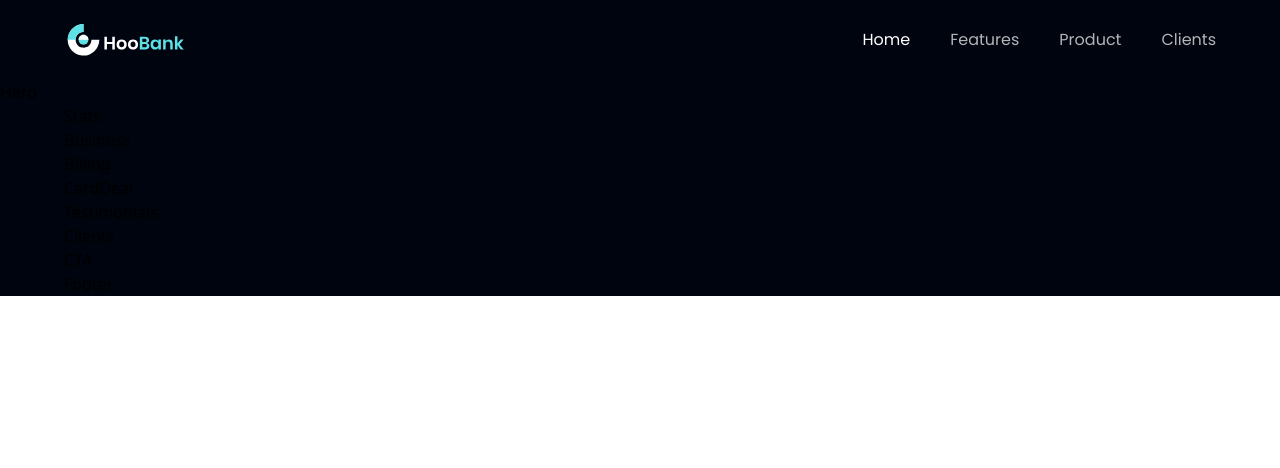
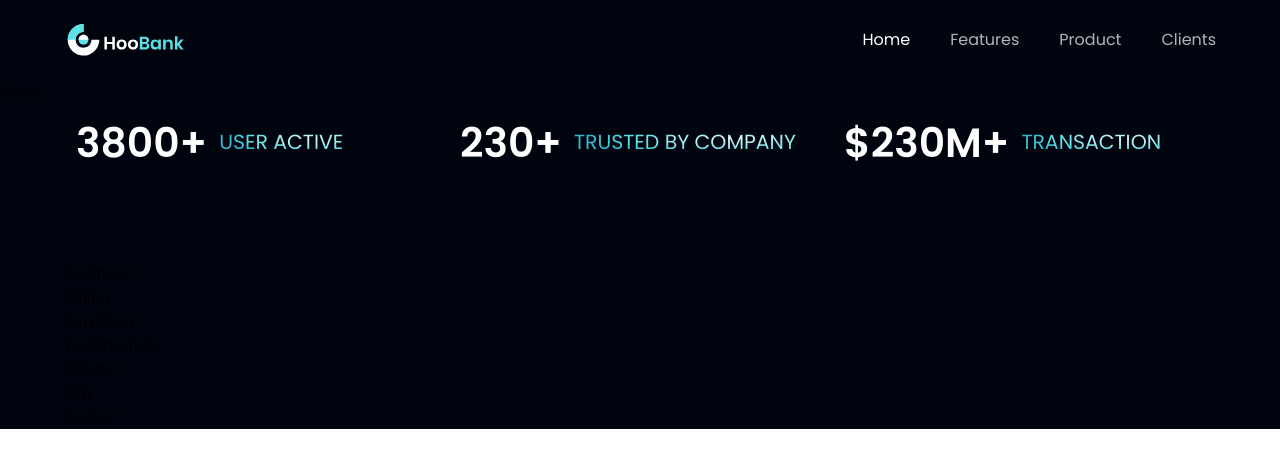
Before and after one commit to imadselka/bank-website, a React (Vite) app: page / in a window 1280 px wide. Shown: the top 468 px of the page. Built offline with nearby package versions, Linux system fonts and the light colour scheme.

Commit message:
finish stats

```diff
--- a/src/components/Stats.jsx
+++ b/src/components/Stats.jsx
@@ -1,5 +1,22 @@
-const Stats = () => {
-  return <div>Stats</div>;
-};
+import { stats } from "../constants";
+import styles from "../style";
+
+const Stats = () => (
+  <section className={`${styles.flexCenter} flex-row flex-wrap sm:mb-20 mb-6`}>
+    {stats.map((stat) => (
+      <div
+        key={stat.id}
+        className="flex-1 flex justify-start items-center flex-row m-3"
+      >
+        <h4 className="font-poppins font-semibold xs:text-[40.89px] text-[30.89px] xs:leading-[53.16px] leading-[43.16px] text-white">
+          {stat.value}
+        </h4>
+        <p className="font-poppins font-normal xs:text-[20.45px] text-[15.45px] xs:leading-[26.58px] leading-[21.58px] text-gradient uppercase ml-3">
+          {stat.title}
+        </p>
+      </div>
+    ))}
+  </section>
+);
 
 export default Stats;
```
